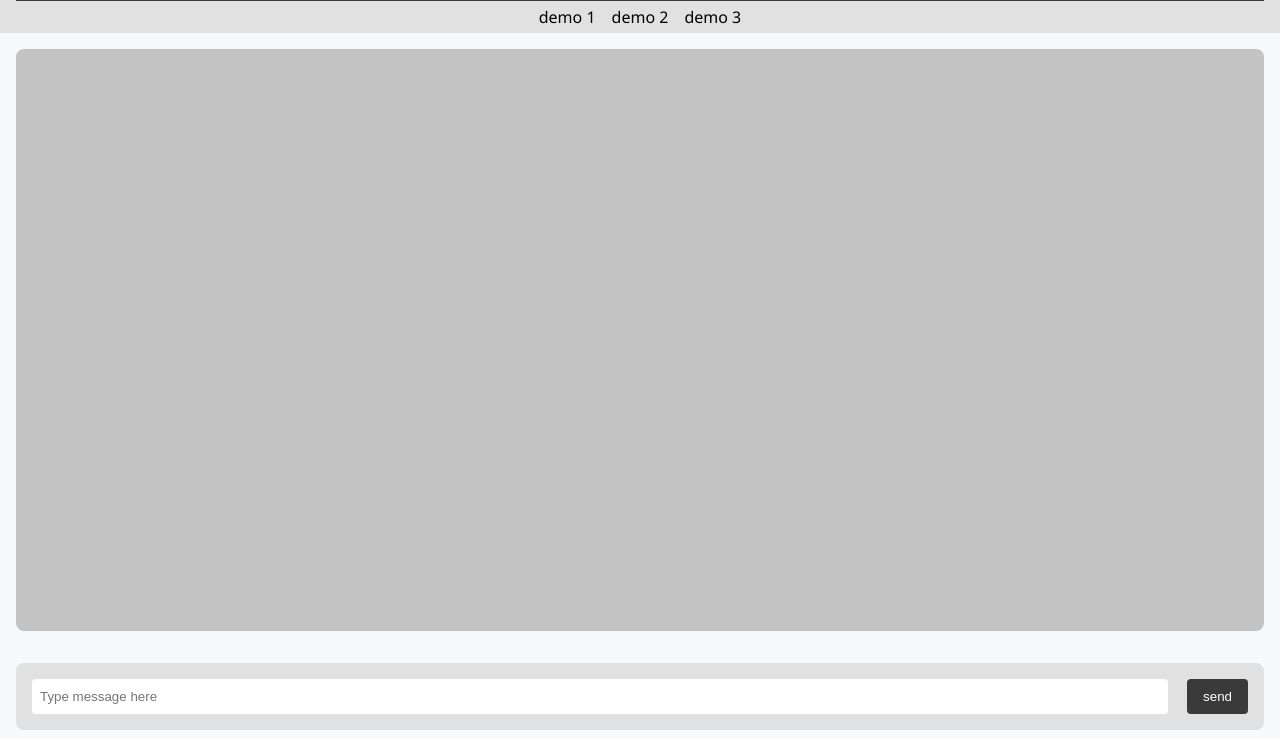
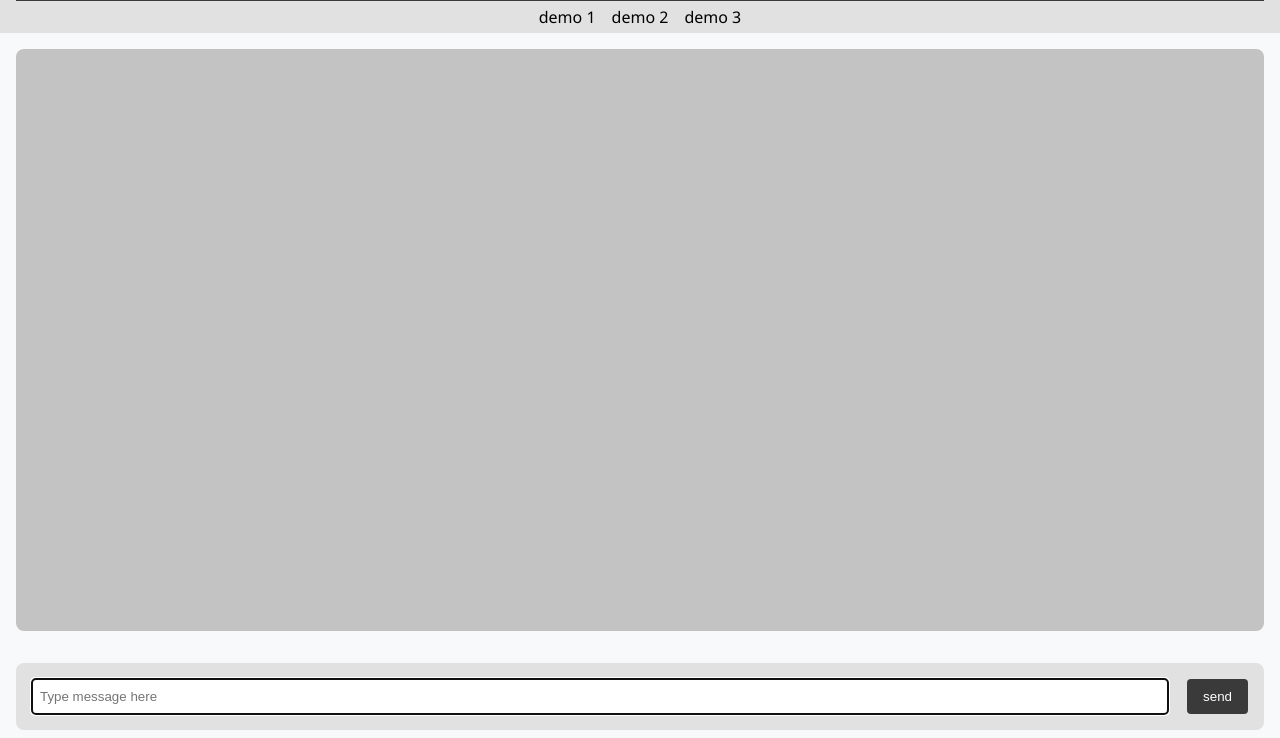
Before and after one commit to TuxMan531/webchatapp, a website: page public/index.html in a window 1280 px wide. Shown: the part 62-800 px from the top of the page. Drawn offline with Linux system fonts and the light colour scheme; no server answers.

Commit message:
afterRender now clears and focus text box

```diff
--- a/public/index.html
+++ b/public/index.html
@@ -63,6 +63,9 @@
           await sleep(600);
           container.scrollTop = container.scrollHeight;
           console.log("Scrolled");
+          const textbox = document.getElementById("messagebox");
+          textbox.value = "";
+          textbox.focus();
         }
         document.addEventListener("DOMContentLoaded", () => {
           getmessages();
```
